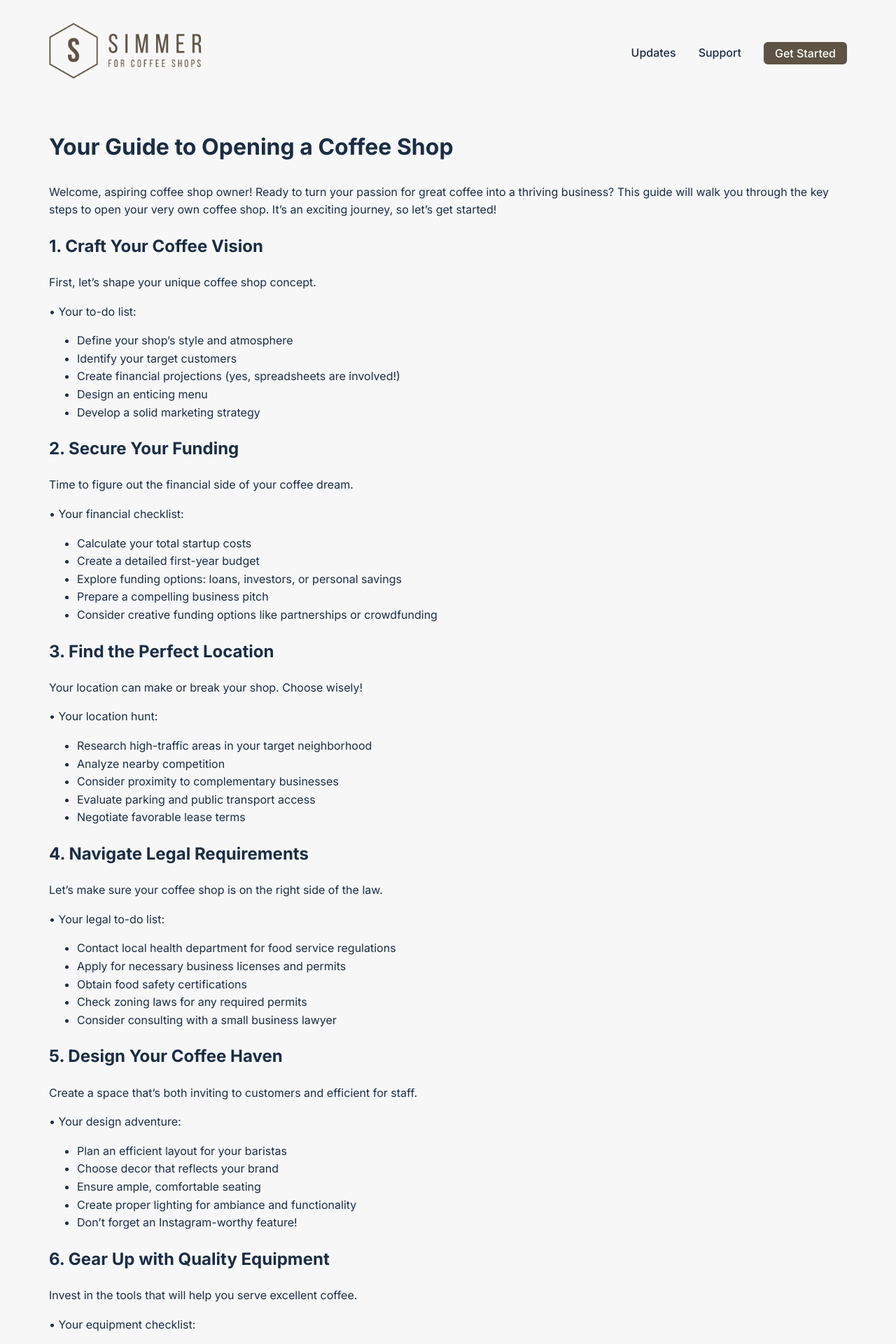
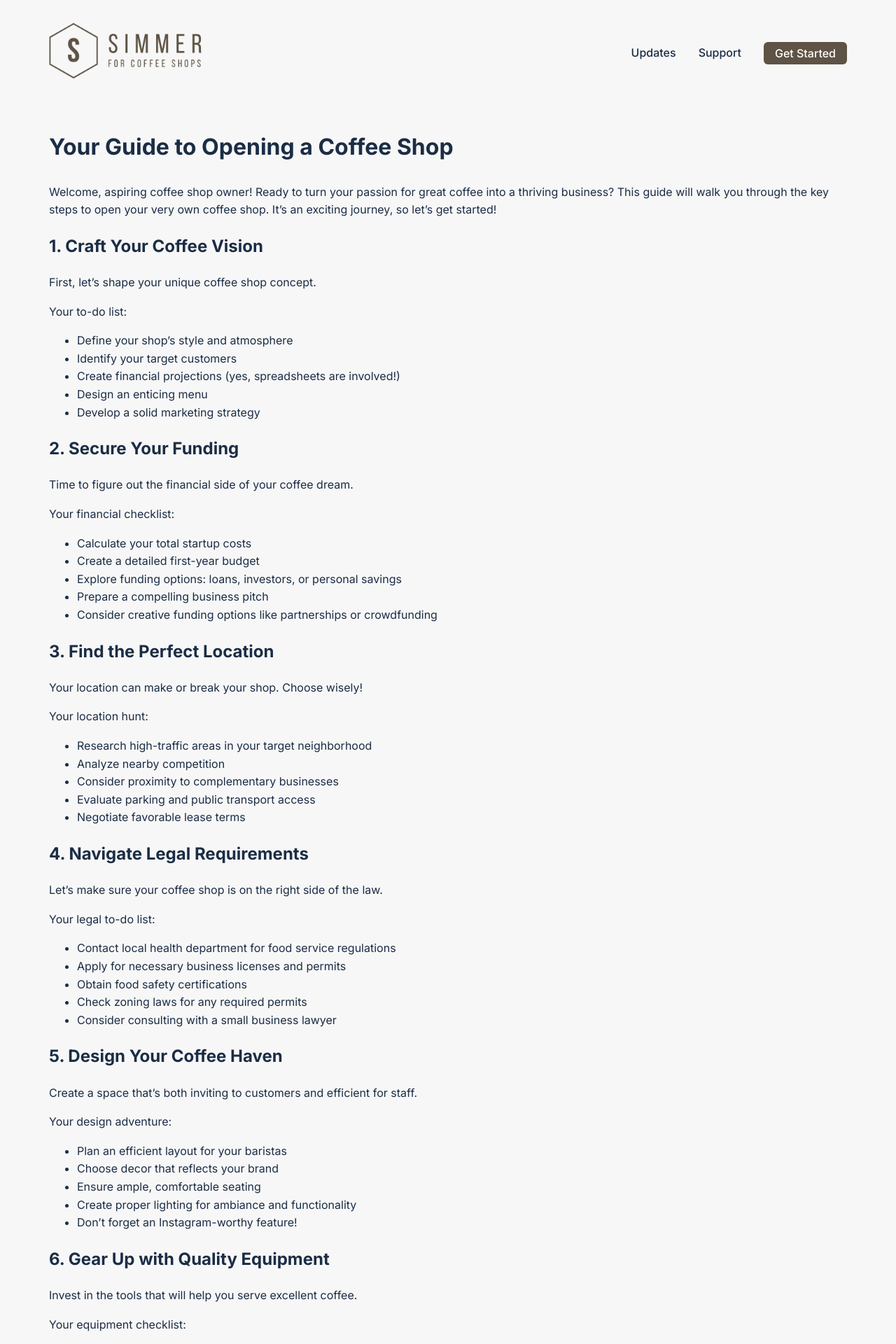
Before and after one commit to Pixel-Nova-Apps/simmerpos.com, a Jekyll site: the page built from _posts/2024-10-08-guide-opening-coffee-shop.md, in a window 1280 px wide. Shown: the top 1920 px of the page at 70% size. Built offline with Jekyll 4.4.1, drawn with Linux system fonts in a browser that asks for light colours; some of the changed text lies outside the part shown.

```diff
--- a/_includes/footer.html
+++ b/_includes/footer.html
@@ -5,6 +5,7 @@
 				<li><a href="{{ '/support' | relative_url }}">Support</a></li>
 				<li><a href="{{ '/faqs' | relative_url }}">FAQs</a></li>
 				<li><a href="{{ '/changelog' | relative_url }}">Changelog</a></li>
+				<li><a href="{{ '/blog' | relative_url }}">Blog</a></li>
 				<li><a href="{{ '/privacy' | relative_url }}">Privacy</a></li>
 			</ul>
 		</nav>
--- a/_posts/2024-10-08-guide-opening-coffee-shop.md
+++ b/_posts/2024-10-08-guide-opening-coffee-shop.md
@@ -24,7 +27,7 @@ First, let's shape your unique coffee shop concept.
 
 Time to figure out the financial side of your coffee dream.
 
-• Your financial checklist:
+Your financial checklist:
 
 - Calculate your total startup costs
 - Create a detailed first-year budget
@@ -36,7 +39,7 @@ Time to figure out the financial side of your coffee dream.
 
 Your location can make or break your shop. Choose wisely!
 
-• Your location hunt:
+Your location hunt:
 
 - Research high-traffic areas in your target neighborhood
 - Analyze nearby competition
@@ -48,7 +51,7 @@ Your location can make or break your shop. Choose wisely!
 
 Let's make sure your coffee shop is on the right side of the law.
 
-• Your legal to-do list:
+Your legal to-do list:
 
 - Contact local health department for food service regulations
 - Apply for necessary business licenses and permits
@@ -60,7 +63,7 @@ Let's make sure your coffee shop is on the right side of the law.
 
 Create a space that's both inviting to customers and efficient for staff.
 
-• Your design adventure:
+Your design adventure:
 
 - Plan an efficient layout for your baristas
 - Choose decor that reflects your brand
@@ -72,7 +75,7 @@ Create a space that's both inviting to customers and efficient for staff.
 
 Invest in the tools that will help you serve excellent coffee.
 
-• Your equipment checklist:
+Your equipment checklist:
 
 - Research and purchase high-quality espresso machines and grinders
 - Invest in an efficient POS system and management software
@@ -84,7 +87,7 @@ Invest in the tools that will help you serve excellent coffee.
 
 Your staff can make or break the customer experience.
 
-• Your staffing plan:
+Your staffing plan:
 
 - Create detailed job descriptions
 - Conduct thorough interviews, including practical tests for baristas
@@ -96,7 +99,7 @@ Your staff can make or break the customer experience.
 
 Develop a menu that will keep customers coming back for more.
 
-• Your menu mission:
+Your menu mission:
 
 - Perfect your core coffee offerings
 - Create a few signature drinks to set you apart
@@ -108,7 +111,7 @@ Develop a menu that will keep customers coming back for more.
 
 Let your community know that great coffee is on its way!
 
-• Your marketing checklist:
+Your marketing checklist:
 
 - Develop a strong, cohesive brand identity
 - Create an engaging website and social media presence
@@ -120,7 +123,7 @@ Let your community know that great coffee is on its way!
 
 The big day is approaching. Make it count!
 
-• Your launch plan:
+Your launch plan:
 
 - Conduct a soft opening to iron out any kinks
 - Gather feedback and make necessary adjustments
--- a/main.scss
+++ b/main.scss
@@ -12,6 +12,16 @@ body {
   line-height: 1.6;
   margin: 0;
   padding: 0;
+}
+
+a {
+  color: #1b2d45;
+  text-decoration: none;
+  transition: color 0.3s ease;
+}
+
+a:hover {
+  color: #5e5344;
 }
 
 .container {
```
Also changed, not shown: other parts of _posts/2024-10-08-guide-opening-coffee-shop.md (+4 -1 lines), blog.html (+4 -3 lines).
